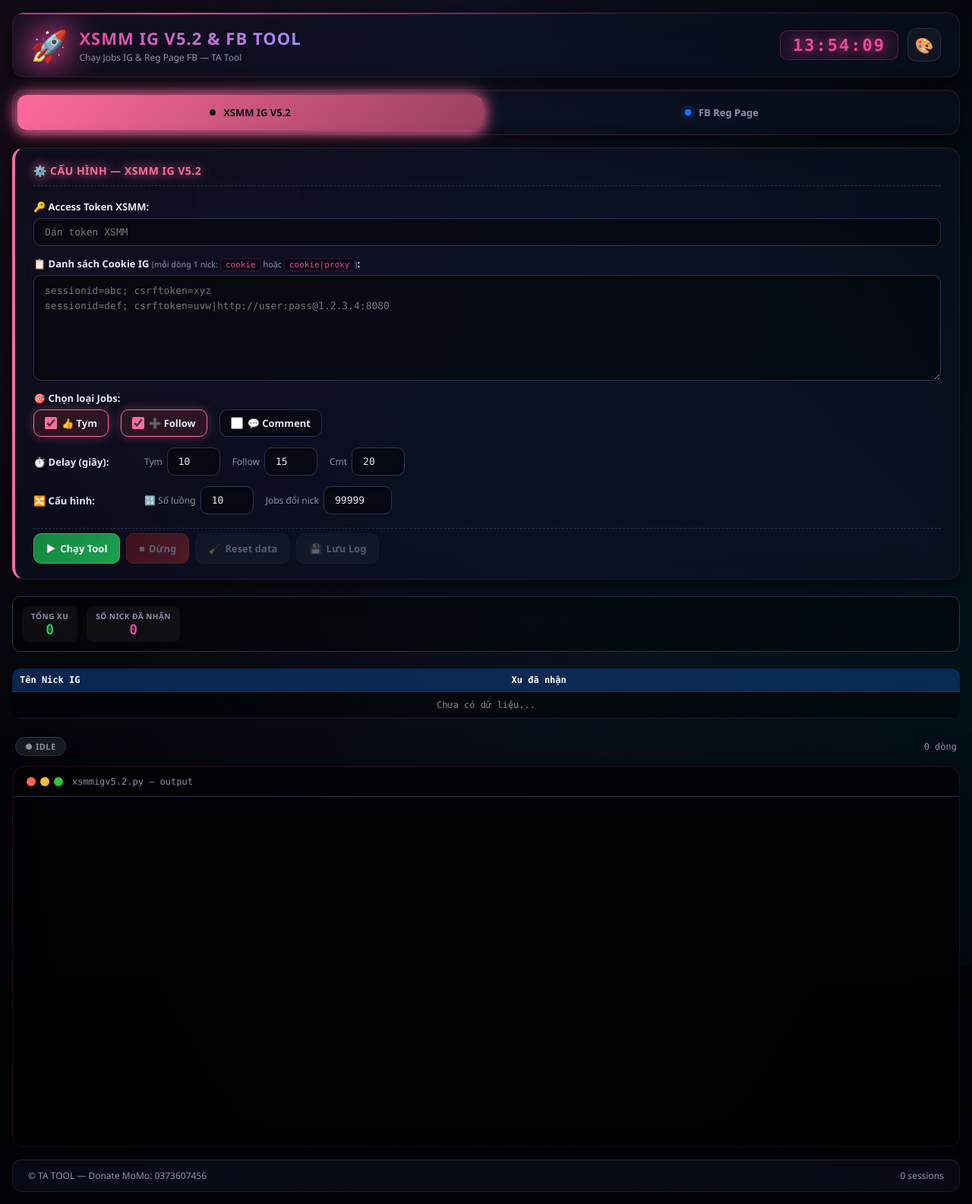
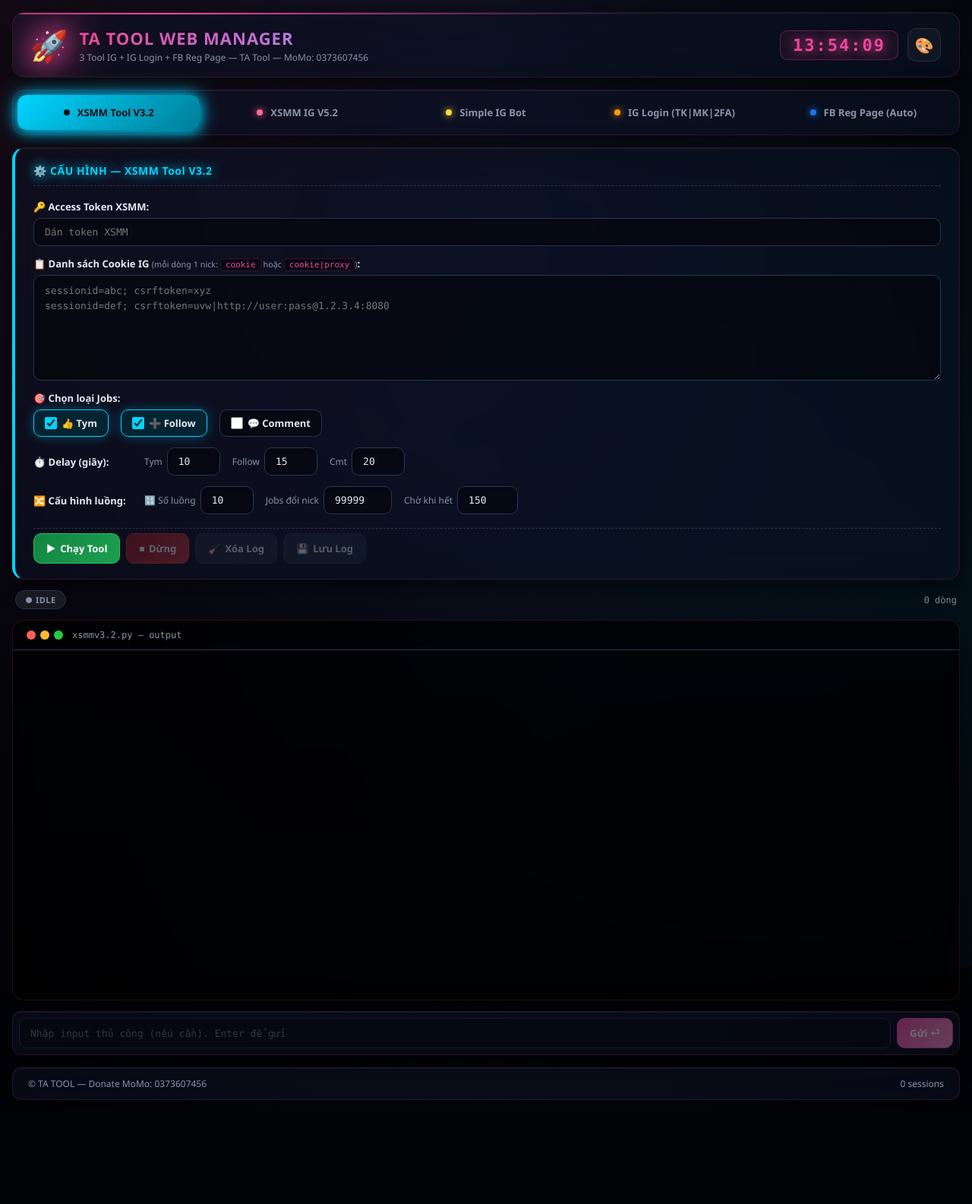
Before and after one commit to kxjxjdjhzhxhxh-jpg/Tool-xsmm, a Flask app: page / in a window 1280 px wide. Shown: the whole page at 76% size. After the commit the page ends 1448 px from the top, so only its background shows below. Run offline with Flask 3, Linux system fonts and the light colour scheme; some libraries are stand-ins or nearby versions.

Commit message:
Update index.html

```diff
--- a/templates/index.html
+++ b/templates/index.html
@@ -11,27 +11,59 @@
     <header class="header">
         <div class="logo">
             <span class="logo-icon">🚀</span>
-            <div><h1>XSMM IG V5.2 & FB TOOL</h1><p class="subtitle">Chạy Jobs IG & Reg Page FB — TA Tool</p></div>
+            <div>
+                <h1>TA TOOL WEB MANAGER</h1>
+                <p class="subtitle">3 Tool IG + IG Login + FB Reg Page — TA Tool — MoMo: 0373607456</p>
+            </div>
         </div>
         <div class="header-info">
             <div class="clock" id="clock">--:--:--</div>
-            <div class="color-picker-wrap"><label for="theme-color"><span class="picker-icon">🎨</span></label><input type="color" id="theme-color" value="#ec4899"></div>
+            <div class="color-picker-wrap">
+                <label for="theme-color" title="Đổi màu chủ đạo">
+                    <span class="picker-icon">🎨</span>
+                </label>
+                <input type="color" id="theme-color" value="#ec4899" title="Đổi màu chủ đạo">
+            </div>
         </div>
     </header>
 
     <nav class="tabs">
-        <button class="tab-btn active" data-tool="xsmmigv5.2" style="--tab-color: #ff6b9d"><span class="tab-dot"></span>XSMM IG V5.2</button>
-        <button class="tab-btn" data-tool="fb_regpage" style="--tab-color: #1877f2"><span class="tab-dot"></span>FB Reg Page</button>
+        {% for key, info in tools.items() %}
+        <button class="tab-btn" data-tool="{{ key }}" style="--tab-color: {{ info.color }}">
+            <span class="tab-dot"></span>
+            {{ info.name }}
+        </button>
+        {% endfor %}
+        <button class="tab-btn" data-tool="ig_login" style="--tab-color: #f59e0b">
+            <span class="tab-dot"></span>
+            IG Login (TK|MK|2FA)
+        </button>
+        <button class="tab-btn" data-tool="fb_regpage" style="--tab-color: #1877f2">
+            <span class="tab-dot"></span>
+            FB Reg Page (Auto)
+        </button>
     </nav>
 
     <main class="content">
-        <!-- TOOL IG -->
-        <section class="tool-panel active" data-tool="xsmmigv5.2" data-safe="xsmmigv5_2" style="--panel-color: #ff6b9d">
+        <!-- 3 TOOL IG CƠ BẢN -->
+        {% for key, info in tools.items() %}
+        {% set safe_key = key | replace('.', '_') %}
+        <section class="tool-panel" data-tool="{{ key }}" data-safe="{{ safe_key }}" style="--panel-color: {{ info.color }}">
             <canvas class="fx-canvas-form"></canvas>
-            <div class="config-form" id="form-xsmmigv5_2">
-                <div class="form-title">⚙️ CẤU HÌNH — XSMM IG V5.2</div>
+            <div class="config-form" id="form-{{ safe_key }}">
+                <div class="form-title">⚙️ CẤU HÌNH — {{ info.name }}</div>
 
-                <div class="form-row"><label>🔑 Access Token XSMM:</label><input type="text" class="cfg-input cfg-token" placeholder="Dán token XSMM" autocomplete="off"></div>
+                <div class="form-row">
+                    <label>🔑 Access Token XSMM:</label>
+                    <input type="text" class="cfg-input cfg-token" placeholder="Dán token XSMM" autocomplete="off">
+                </div>
+
+                {% if key == 'xsmmigv5.2' %}
+                <div class="form-row">
+                    <label>🍪 Cookie Check Jobs (tùy chọn):</label>
+                    <textarea class="cfg-input cfg-cookiecheck" rows="2" placeholder="Để trống = dùng cookie của từng nick"></textarea>
+                </div>
+                {% endif %}
 
                 <div class="form-row">
                     <label>📋 Danh sách Cookie IG <small>(mỗi dòng 1 nick: <code>cookie</code> hoặc <code>cookie|proxy</code>)</small>:</label>
@@ -56,6 +88,18 @@
                     </div>
                 </div>
 
+                {% if key == 'xsmmv3.2' %}
+                <div class="form-row form-row-inline">
+                    <label>🔀 Cấu hình luồng:</label>
+                    <div class="inline-inputs">
+                        <span>🔢 Số luồng <input type="number" class="cfg-input cfg-threads" value="10" min="1" max="50" style="width:70px"></span>
+                        <span>Jobs đổi nick <input type="number" class="cfg-input cfg-rotate" value="99999" min="1" style="width:90px"></span>
+                        <span>Chờ khi hết <input type="number" class="cfg-input cfg-wait" value="150" min="10" style="width:80px"></span>
+                    </div>
+                </div>
+                {% endif %}
+
+                {% if key == 'xsmmigv5.2' %}
                 <div class="form-row form-row-inline">
                     <label>🔀 Cấu hình:</label>
                     <div class="inline-inputs">
@@ -63,62 +107,132 @@
                         <span>Jobs đổi nick <input type="number" class="cfg-input cfg-rotate" value="99999" min="1" style="width:90px"></span>
                     </div>
                 </div>
+                {% endif %}
+
+                {% if key == '11223' %}
+                <div class="form-row form-row-inline">
+                    <label>🎬 Chế độ:</label>
+                    <div class="inline-inputs">
+                        <select class="cfg-input cfg-mode" style="width:220px">
+                            <option value="1">1. Like</option>
+                            <option value="2">2. Follow (đủ 8)</option>
+                            <option value="3">3. Comment</option>
+                        </select>
+                        <span>Delay coin <input type="number" class="cfg-input cfg-delaycoin" value="3" min="1" style="width:70px"></span>
+                    </div>
+                </div>
+                {% endif %}
 
                 <div class="form-actions">
-                    <button class="btn btn-start" data-tool="xsmmigv5.2"><span class="btn-icon">▶</span> Chạy Tool</button>
-                    <button class="btn btn-stop" data-tool="xsmmigv5.2" disabled><span class="btn-icon">⏹</span> Dừng</button>
-                    <button class="btn btn-clear" data-tool="xsmmigv5.2" disabled><span class="btn-icon">🧹</span> Reset data</button>
-                    <button class="btn btn-save" data-tool="xsmmigv5.2" disabled><span class="btn-icon">💾</span> Lưu Log</button>
+                    <button class="btn btn-start" data-tool="{{ key }}"><span class="btn-icon">▶</span> Chạy Tool</button>
+                    <button class="btn btn-stop" data-tool="{{ key }}" disabled><span class="btn-icon">⏹</span> Dừng</button>
+                    <button class="btn btn-clear" data-tool="{{ key }}" disabled><span class="btn-icon">🧹</span> Xóa Log</button>
+                    <button class="btn btn-save" data-tool="{{ key }}" disabled><span class="btn-icon">💾</span> Lưu Log</button>
                 </div>
             </div>
 
-            <div class="fb-stats">
-                <div class="fb-stat"><span class="fb-stat-label">TỔNG XU</span><span class="fb-stat-val green" id="v52_total_xu">0</span></div>
-                <div class="fb-stat"><span class="fb-stat-label">SỐ NICK ĐÃ NHẬN</span><span class="fb-stat-val" id="v52_nick_count">0</span></div>
-            </div>
-            <div class="fb-table-wrap" style="max-height: 200px; margin-bottom: 10px; border-radius: 10px;">
-                <table class="fb-table"><thead><tr><th>Tên Nick IG</th><th>Xu đã nhận</th></tr></thead><tbody id="v52_xu_tbody"><tr><td colspan="2" style="text-align:center;color:#888;padding:10px">Chưa có dữ liệu...</td></tr></tbody></table>
-            </div>
-
-            <div class="session-info" data-tool="xsmmigv5.2">
+            <div class="session-info" data-tool="{{ key }}">
                 <span class="badge status-badge idle">● IDLE</span>
                 <span class="session-id"></span>
                 <span class="output-count">0 dòng</span>
             </div>
 
             <div class="terminal-wrap">
-                <div class="terminal-header"><div class="dots"><span></span><span></span><span></span></div><div class="term-title">xsmmigv5.2.py — output</div></div>
-                <div class="terminal" id="term-xsmmigv5_2"></div>
+                <div class="terminal-header">
+                    <div class="dots"><span></span><span></span><span></span></div>
+                    <div class="term-title">{{ key }}.py — output</div>
+                </div>
+                <div class="terminal" id="term-{{ safe_key }}"></div>
+                <canvas class="fx-canvas-term"></canvas>
+            </div>
+
+            <div class="input-bar">
+                <input type="text" class="stdin-input" placeholder="Nhập input thủ công (nếu cần). Enter để gửi" data-tool="{{ key }}" disabled>
+                <button class="btn btn-send" data-tool="{{ key }}" disabled>Gửi ⏎</button>
+            </div>
+        </section>
+        {% endfor %}
+
+        <!-- TOOL 4: IG LOGIN -->
+        <section class="tool-panel" data-tool="ig_login" style="--panel-color: #f59e0b">
+            <canvas class="fx-canvas-form"></canvas>
+            <div class="config-form">
+                <div class="form-title">🔑 ĐĂNG NHẬP IG BẰNG TK|MK|2FA</div>
+                <div class="form-row">
+                    <label>📋 Danh sách TK <small>(mỗi dòng: <code>user|pass|2fa|proxy</code> - 2fa và proxy có thể bỏ trống)</small>:</label>
+                    <textarea class="cfg-input" id="ig_login_tasks" rows="6" placeholder="username|password|2FA|proxy&#10;user1|pass1||"></textarea>
+                </div>
+                <div class="form-row form-row-inline">
+                    <label>🔀 Số luồng:</label>
+                    <input type="number" class="cfg-input" id="ig_login_threads" value="5" style="width:70px">
+                </div>
+                <div class="form-actions">
+                    <button class="btn btn-start" id="btn_ig_login"><span class="btn-icon">▶</span> Bắt đầu Login</button>
+                </div>
+            </div>
+
+            <div class="session-info" style="visibility:hidden;">
+                <span class="badge status-badge running">● RUNNING</span>
+            </div>
+
+            <div class="terminal-wrap">
+                <div class="terminal-header">
+                    <div class="dots"><span></span><span></span><span></span></div>
+                    <div class="term-title">IG Login — Kết quả</div>
+                </div>
+                <div class="fb-table-wrap" style="max-height: 400px;">
+                    <table class="fb-table">
+                        <thead><tr><th>STT</th><th>Tài Khoản</th><th>Trạng Thái</th><th>Cookie</th></tr></thead>
+                        <tbody id="ig_login_tbody"><tr><td colspan="4" style="text-align:center;color:#888;padding:20px">Chưa có dữ liệu...</td></tr></tbody>
+                    </table>
+                </div>
                 <canvas class="fx-canvas-term"></canvas>
             </div>
         </section>
 
-        <!-- FB REG PAGE -->
+        <!-- TOOL 5: FB REG PAGE NÂNG CAO -->
         <section class="tool-panel" data-tool="fb_regpage" style="--panel-color: #1877f2">
             <canvas class="fx-canvas-form"></canvas>
             <div class="config-form">
                 <div class="form-title">📘 FB REG PAGE + UP AVT + CHUYỂN PAGE</div>
-                <div class="form-row"><label>📋 Danh sách Nick <small>(cookie|proxy)</small>:</label><textarea class="cfg-input" id="fb_reg_tasks" rows="4" placeholder="c_user=1000xxx; xs=abc...|27.64.254.37:8080:user:pass"></textarea></div>
-                <div class="form-row"><label>📝 Danh sách Tên Page <small>(mỗi dòng 1 tên)</small>:</label><textarea class="cfg-input" id="fb_reg_names" rows="4" placeholder="Michelle Howard&#10;Carol Jones"></textarea></div>
-                <div class="form-row"><label>🖼️ Danh sách URL Avatar <small>(có thể bỏ trống)</small>:</label><textarea class="cfg-input" id="fb_reg_avatars" rows="2" placeholder="https://..."></textarea></div>
-                <div class="form-row"><label>🖼️ Danh sách URL Ảnh Bìa <small>(có thể bỏ trống)</small>:</label><textarea class="cfg-input" id="fb_reg_covers" rows="2" placeholder="https://..."></textarea></div>
+                <div class="form-row">
+                    <label>📋 Danh sách Nick <small>(cookie|proxy)</small>:</label>
+                    <textarea class="cfg-input" id="fb_reg_tasks" rows="4" placeholder="c_user=1000xxx; xs=abc...|27.64.254.37:8080:user:pass"></textarea>
+                </div>
+                <div class="form-row">
+                    <label>📝 Danh sách Tên Page <small>(mỗi dòng 1 tên)</small>:</label>
+                    <textarea class="cfg-input" id="fb_reg_names" rows="4" placeholder="Michelle Howard&#10;Carol Jones"></textarea>
+                </div>
+                <div class="form-row">
+                    <label>🖼️ Danh sách URL Avatar <small>(có thể bỏ trống)</small>:</label>
+                    <textarea class="cfg-input" id="fb_reg_avatars" rows="2" placeholder="https://..."></textarea>
+                </div>
+                <div class="form-row">
+                    <label>🖼️ Danh sách URL Ảnh Bìa <small>(có thể bỏ trống)</small>:</label>
+                    <textarea class="cfg-input" id="fb_reg_covers" rows="2" placeholder="https://..."></textarea>
+                </div>
+                <div class="form-row">
+                    <label>👤 UID Nick Nhận Page <small>(để trống nếu không chuyển)</small>:</label>
+                    <input type="text" class="cfg-input" id="fb_reg_uid" placeholder="1000xxxx">
+                </div>
                 <div class="form-row form-row-inline">
-                    <label>👤 UID Nick Nhận:</label><input type="text" class="cfg-input" id="fb_reg_uid" placeholder="1000xxxx" style="width:180px">
-                    <label style="margin-left:10px">🔒 Pass nick chuyển:</label><input type="password" class="cfg-input" id="fb_reg_pwd" placeholder="Mật khẩu FB" style="width:180px">
+                    <label>🔀 Số luồng:</label>
+                    <input type="number" class="cfg-input" id="fb_reg_threads" value="10" style="width:70px">
                 </div>
-                <div class="form-row form-row-inline"><label>🔀 Số luồng:</label><input type="number" class="cfg-input" id="fb_reg_threads" value="10" style="width:70px"></div>
                 <div class="fb-stats">
                     <div class="fb-stat"><span class="fb-stat-label">OK</span><span class="fb-stat-val green" id="fb_stat_ok">0</span></div>
                     <div class="fb-stat"><span class="fb-stat-label">LỖI</span><span class="fb-stat-val red" id="fb_stat_err">0</span></div>
                 </div>
                 <div class="form-actions">
                     <button class="btn btn-start" id="btn_fb_reg"><span class="btn-icon">▶</span> Chạy Tool</button>
-                    <button class="btn btn-clear" id="btn_fb_clear"><span class="btn-icon">🧹</span> Reset</button>
                 </div>
             </div>
 
             <div class="terminal-wrap">
-                <div class="terminal-header"><div class="dots"><span></span><span></span><span></span></div><div class="term-title">Bảng tiến trình FB Reg Page</div></div>
+                <div class="terminal-header">
+                    <div class="dots"><span></span><span></span><span></span></div>
+                    <div class="term-title">Bảng tiến trình FB Reg Page</div>
+                </div>
                 <div class="fb-table-wrap">
                     <table class="fb-table">
                         <thead><tr><th>D</th><th>UID</th><th>Page ID</th><th>Tên Page</th><th>Trạng thái</th></tr></thead>
@@ -130,8 +244,12 @@
         </section>
     </main>
 
-    <footer class="footer"><span>© TA TOOL — Donate MoMo: 0373607456</span><span id="sessions-count">0 sessions</span></footer>
+    <footer class="footer">
+        <span>© TA TOOL — Donate MoMo: 0373607456</span>
+        <span id="sessions-count">0 sessions</span>
+    </footer>
 </div>
+
 <script src="https://cdn.socket.io/4.7.5/socket.io.min.js"></script>
 <script src="{{ url_for('static', filename='script.js') }}"></script>
 </body>
```
